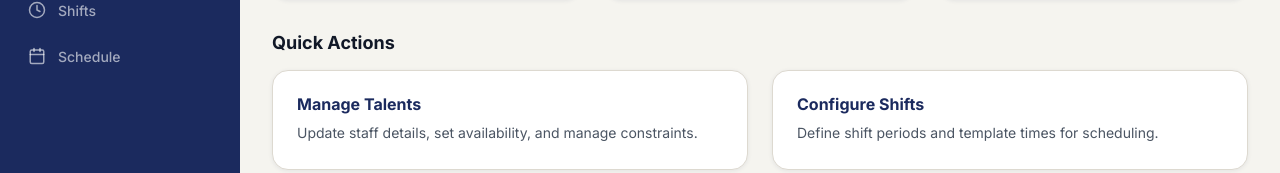
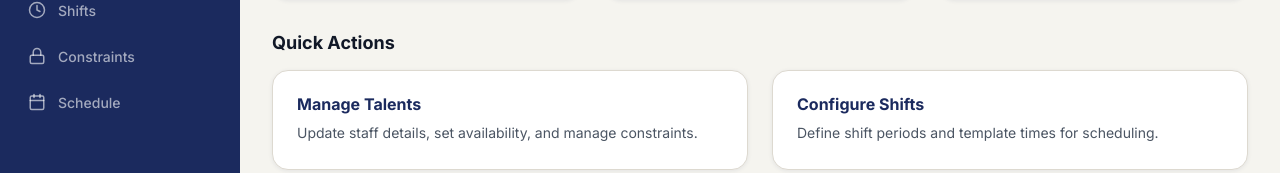
Before and after one commit to Imani-Maua/SlotMeIn-Client, a React (Vite) app: page /dashboard in a window 1280 px wide. Shown: the part 220-393 px from the top of the page. Built offline with nearby package versions, Linux system fonts and the light colour scheme; no server answers; sample sign-in values are in the browser's storage.

Commit message:
added constraints tab to sidebar

```diff
--- a/src/components/Layout/Sidebar.jsx
+++ b/src/components/Layout/Sidebar.jsx
@@ -34,6 +34,16 @@
             <svg viewBox="0 0 24 24" fill="none" stroke="currentColor" strokeWidth="2" strokeLinecap="round" strokeLinejoin="round">
                 <circle cx="12" cy="12" r="10" />
                 <polyline points="12 6 12 12 16 14" />
+            </svg>
+        ),
+    },
+    {
+        to: '/constraints',
+        label: 'Constraints',
+        icon: (
+            <svg viewBox="0 0 24 24" fill="none" stroke="currentColor" strokeWidth="2" strokeLinecap="round" strokeLinejoin="round">
+                <rect x="3" y="11" width="18" height="11" rx="2" ry="2" />
+                <path d="M7 11V7a5 5 0 0 1 10 0v4" />
             </svg>
         ),
     },
```
